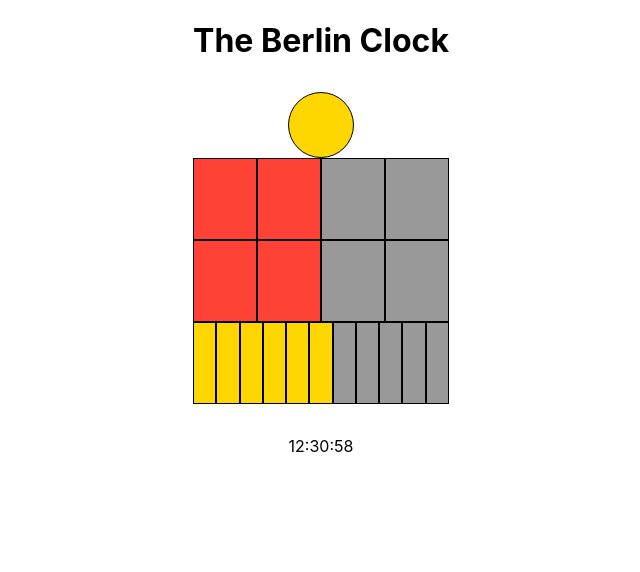
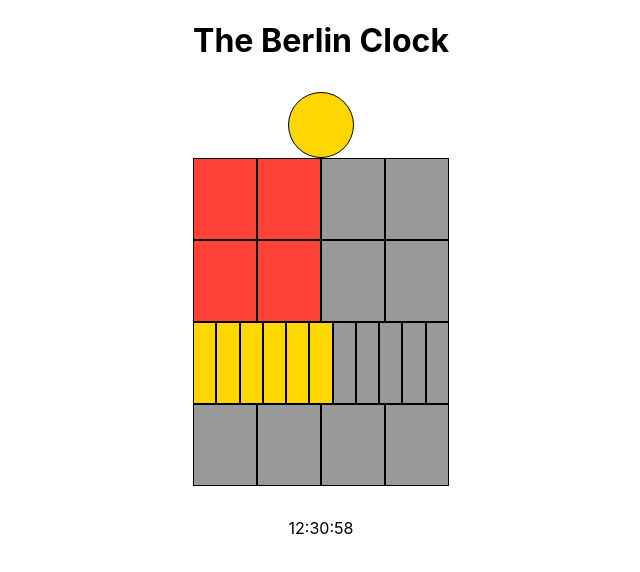
Before and after one commit to GajendraRaj/BerlinClockV2, a React (Create React App) app: page / in a window 1280 px wide. Shown: the top 572 px of the page, without its empty margins (319-959 px from the left). Built offline with nearby package versions, Linux system fonts and the light colour scheme.

Commit message:
feat: Display lower minutes row to present minutes

```diff
--- a/src/component/BerlinClock.js
+++ b/src/component/BerlinClock.js
@@ -21,7 +21,10 @@ const BerlinClock = props => {
     const minutesUpperRow =
       constants.MINUTE_LAMP.repeat(minutes / 5) +
       constants.ODD.repeat(11 - parseInt(minutes / 5));
-    const minutesValue = [minutesUpperRow];
+    const minutesLowerRow =
+      constants.MINUTE_LAMP.repeat(minutes % 5) +
+      constants.ODD.repeat(4 - (minutes % 5));
+    const minutesValue = [minutesUpperRow, minutesLowerRow];
 
     return { secondValue, hoursValue, minutesValue };
   };
```
Also changed, not shown: 1 other file (tests, documents, lock files or other folders).
